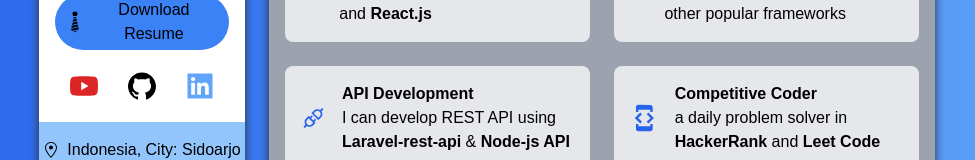
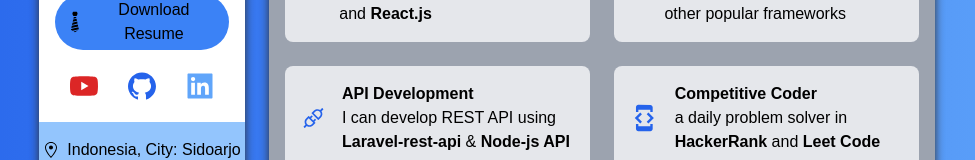
Before and after one commit to kapoylawas/portofolio, a Next.js app: page / in a window 1280 px wide. Shown: the part 390-550 px from the top of the page, without its empty margins (153-1128 px from the left). Built offline with nearby package versions, Linux system fonts and the light colour scheme.

Commit message:
update warna icon github

```diff
--- a/components/Sidebar.tsx
+++ b/components/Sidebar.tsx
@@ -35,7 +35,7 @@ const Sidebar = () => {
             <AiFillYoutube className="w-8 h-8 text-red-600 cursor-pointer" />
           </a>
           <a href="">
-            <AiFillGithub className="w-8 h-8 text-black cursor-pointer" />
+            <AiFillGithub className="w-8 h-8 cursor-pointer text-blue" />
           </a>
           <a href="">
             <AiFillLinkedin className="w-8 h-8 text-blue-400 cursor-pointer" />
```
Also changed, not shown: public/images/Screenshot 2021-09-20 at 00.00.27.png (renamed from public/images/adminjs.png).
